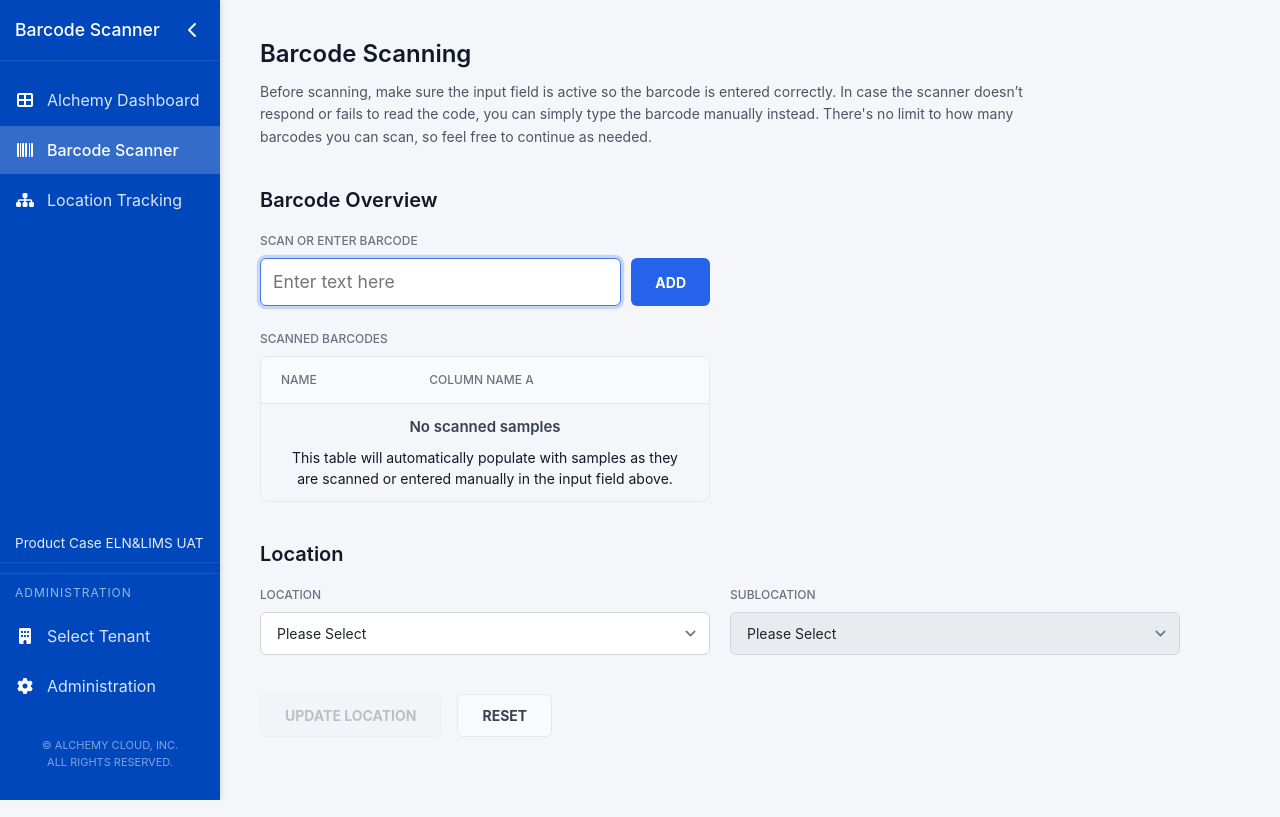
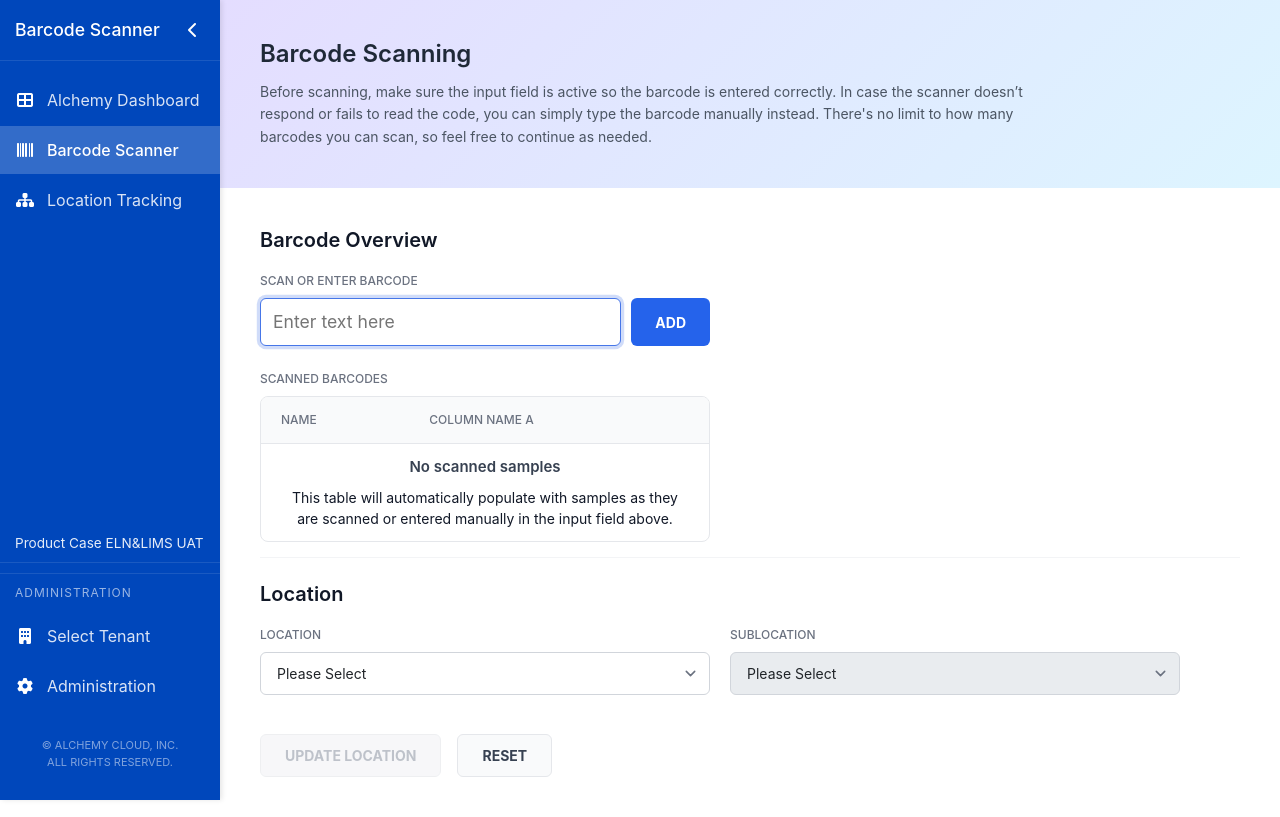
Before and after one commit to pbrose82/barcode_scanning, a Flask app: page /tenant/default in a window 1280 px wide. Run offline with Flask 2, Linux system fonts and the light colour scheme; some libraries are stand-ins or nearby versions.

Commit message:
Update index.html

```diff
--- a/templates/index.html
+++ b/templates/index.html
@@ -10,24 +10,34 @@
     height: 100%;
     background-color: #FFFFFF;
     font-family: -apple-system, BlinkMacSystemFont, "Segoe UI", Roboto, Helvetica, Arial, sans-serif;
+    margin: 0;
   }
-  .page-content{
+
+  /* UPDATED: New header section with gradient */
+  .page-header {
+    background: linear-gradient(135deg, #E4DDFF 0%, #DDF5FF 100%);
     padding: 40px;
+  }
+
+  /* UPDATED: Main content area is white and has padding */
+  .scanner-main-content {
+      background-color: #FFFFFF;
+      padding: 40px;
   }
 
   /* Typography */
   .page-title{
     font-size: 24px;
-    color: #111827;
+    color: #1F2937;
     font-weight: 600;
-    margin-bottom: 12px;
+    margin: 0 0 12px 0;
   }
   .instruction-text{
     font-size: 14px;
     color: #4B5563;
     line-height: 1.6;
-    margin-bottom: 40px;
     max-width: 800px;
+    margin: 0;
   }
   .section-title{
     font-size: 20px;
@@ -115,11 +125,11 @@
       border: none;
       cursor: pointer;
       padding: 4px;
-      opacity: 0; /* Hidden by default */
+      opacity: 0;
       transition: opacity 0.2s ease-in-out;
   }
   .scanned-table tbody tr:hover .delete-btn {
-      opacity: 1; /* Appears on row hover */
+      opacity: 1;
   }
   .delete-btn svg { width: 18px; height: 18px; fill: #9CA3AF; }
   .delete-btn:hover svg { fill: #EF4444; }
@@ -136,12 +146,15 @@
 {% endblock %}
 
 {% block content %}
-<div class="page-content">
-      <h1 class="page-title">Barcode Scanning</h1>
-      <p class="instruction-text">
-        Before scanning, make sure the input field is active so the barcode is entered correctly. In case the scanner doesn’t respond or fails to read the code, you can simply type the barcode manually instead. There's no limit to how many barcodes you can scan, so feel free to continue as needed.
-      </p>
+<div>
+    <div class="page-header">
+        <h1 class="page-title">Barcode Scanning</h1>
+        <p class="instruction-text">
+            Before scanning, make sure the input field is active so the barcode is entered correctly. In case the scanner doesn’t respond or fails to read the code, you can simply type the barcode manually instead. There's no limit to how many barcodes you can scan, so feel free to continue as needed.
+        </p>
+    </div>
 
+    <div class="scanner-main-content">
       <h2 class="section-title">Barcode Overview</h2>
       <div class="form-group">
         <label class="form-label" for="barcode-input">Scan or Enter Barcode</label>
@@ -158,7 +171,8 @@
               <tr>
                 <th>Name</th>
                 <th>Column Name A</th>
-                <th class="col-actions"></th> </tr>
+                <th class="col-actions"></th>
+              </tr>
             </thead>
             <tbody id="scanned-items">
               </tbody>
@@ -186,6 +200,7 @@
         <button id="update-button" class="btn btn-secondary" disabled>Update Location</button>
         <button id="reset-button" class="btn btn-secondary">Reset</button>
       </div>
+    </div>
 </div>
 {% endblock %}
 
@@ -236,11 +251,9 @@ document.addEventListener('DOMContentLoaded', function () {
         </tr>`;
       scannedItems.insertAdjacentHTML('beforeend', rowHTML);
 
-      // Find the row and button we just added
       const newRow = scannedItems.querySelector(`tr[data-barcode="${barcode}"]`);
       const deleteBtn = newRow.querySelector('.delete-btn');
 
-      // Add a specific event listener for this new button
       deleteBtn.addEventListener('click', () => {
           removeBarcode(barcode, newRow);
       });
@@ -255,7 +268,7 @@ document.addEventListener('DOMContentLoaded', function () {
 
     scannedBarcodes.push(barcode);
     document.getElementById('empty-state')?.remove();
-    addRow(barcode); // Use the new function to add the row and its listener
+    addRow(barcode);
     barcodeInput.value = '';
     barcodeInput.focus();
     refreshUpdateState();
```
